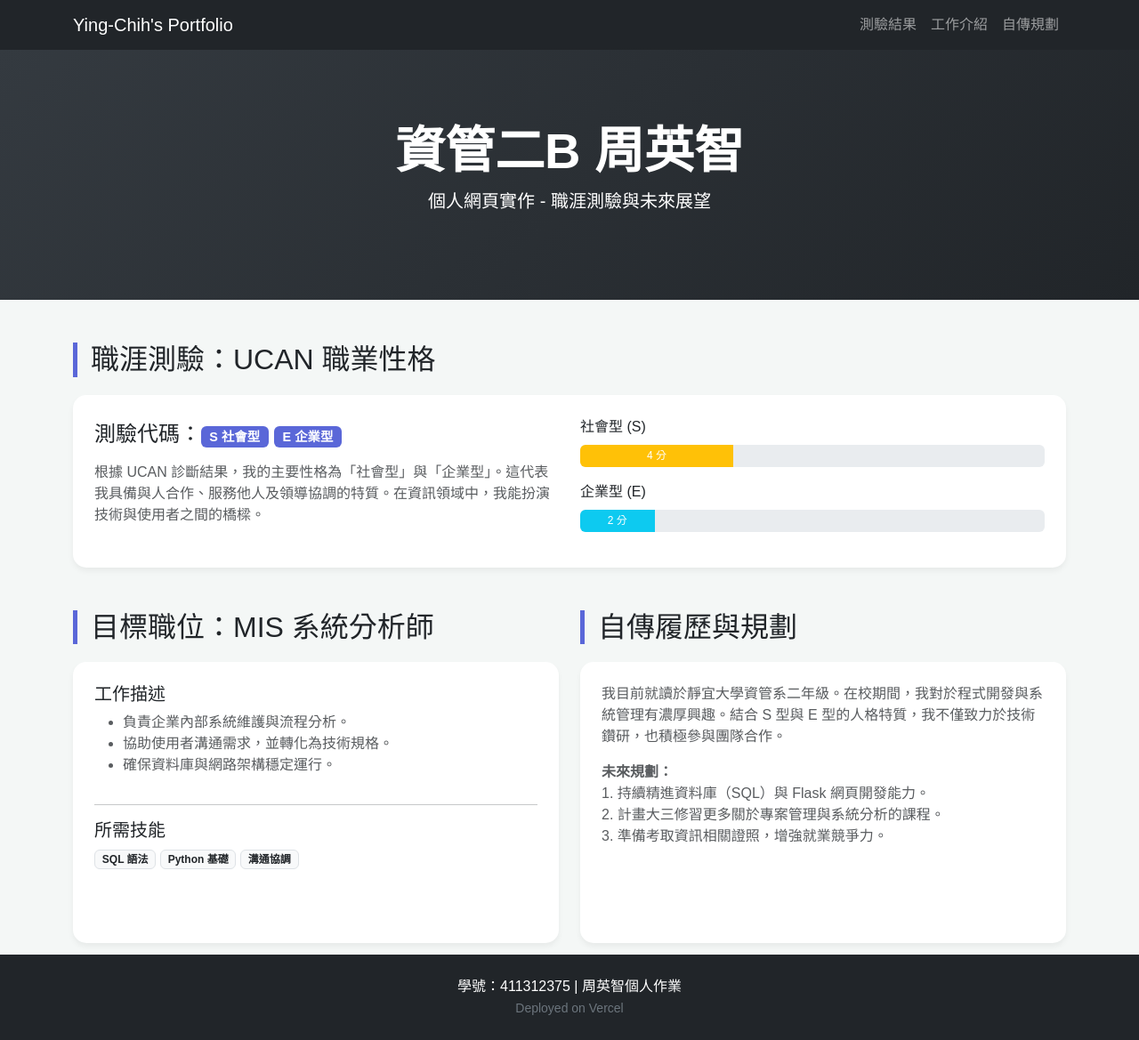
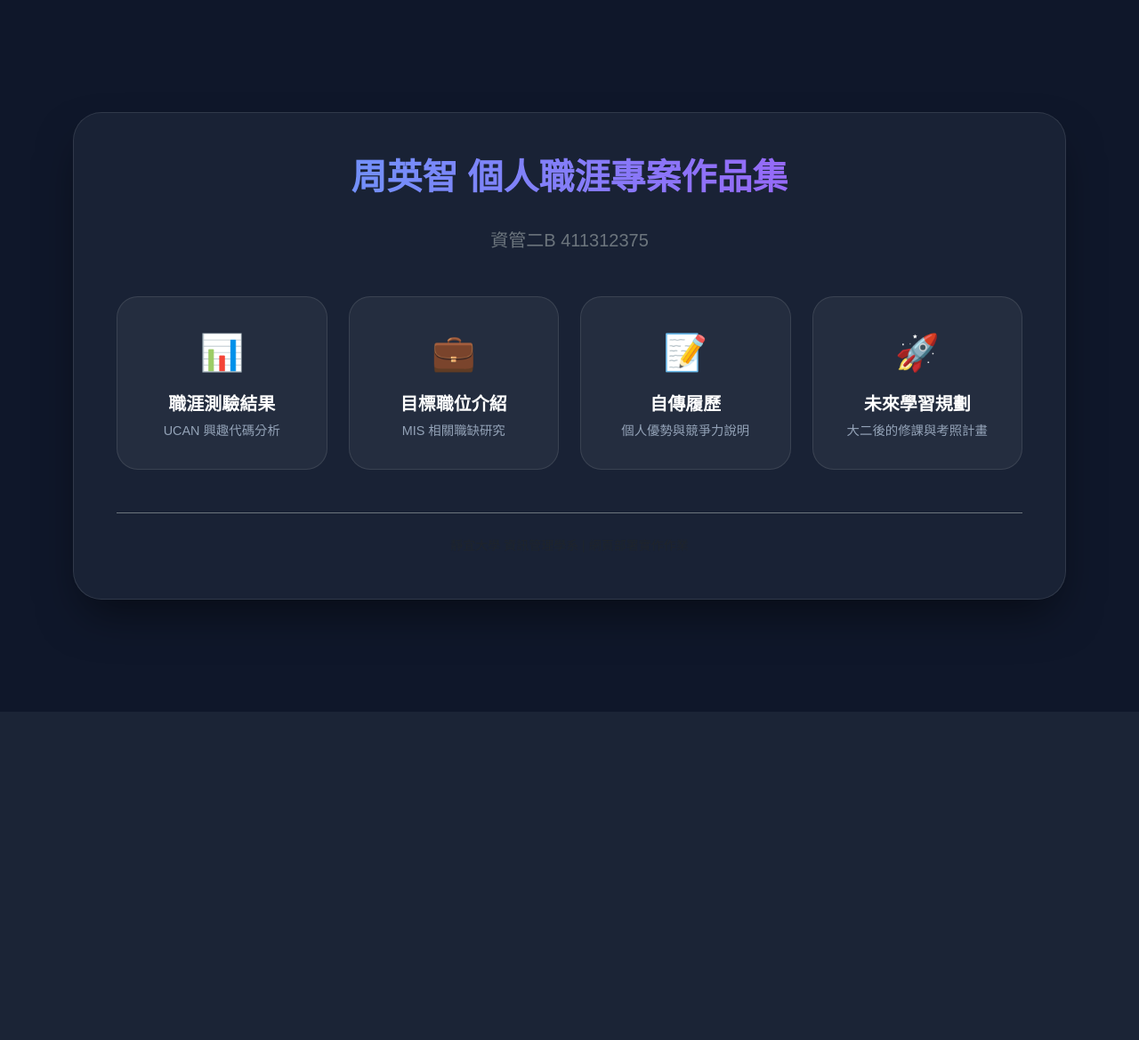
Before and after one commit to jay-ouo/job, a Flask app: page / in a window 1280 px wide. Shown: the whole page at 89% size. After the commit the page ends 800 px from the top, so only its background shows below. Run offline with Flask 3, Linux system fonts and the light colour scheme.

Commit message:
Add files via upload

```diff
--- a/app.py
+++ b/app.py
@@ -1,10 +1,22 @@
 from flask import Flask, render_template
-
 app = Flask(__name__)
 
 @app.route('/')
 def index():
     return render_template('index.html')
 
-if __name__ == '__main__':
-    app.run()
+@app.route('/career')
+def career():
+    return render_template('career.html')
+
+@app.route('/job')
+def job():
+    return render_template('job.html')
+
+@app.route('/resume')
+def resume():
+    return render_template('resume.html')
+
+@app.route('/future')
+def future():
+    return render_template('future.html')
--- a/templates/index.html
+++ b/templates/index.html
@@ -3,107 +3,118 @@
 <head>
     <meta charset="UTF-8">
     <meta name="viewport" content="width=device-width, initial-scale=1.0">
-    <title>個人職涯發展計畫 - 周英智</title>
+    <title>周英智的職涯探索入口</title>
     <link href="https://cdn.jsdelivr.net/npm/bootstrap@5.3.0/dist/css/bootstrap.min.css" rel="stylesheet">
     <style>
-        :root {
-            --primary-color: #5a67d8; /* 稍深一點的科技藍，增加質感 */
-            --bg-color: #f4f7f6;
+        body {
+            background-color: #0f172a; /* 深色背景 */
+            color: #f8fafc;
+            font-family: "Microsoft JhengHei", sans-serif;
+            min-height: 100vh;
+            display: flex;
+            align-items: center;
         }
-        body { background-color: var(--bg-color); font-family: "Microsoft JhengHei", sans-serif; }
-        .hero-section { background: linear-gradient(135deg, #343a40 0%, #212529 100%); color: white; padding: 80px 0; }
-        .card { border: none; border-radius: 15px; transition: all 0.3s ease; box-shadow: 0 4px 6px rgba(0,0,0,0.05); }
-        .card:hover { transform: translateY(-8px); box-shadow: 0 12px 20px rgba(0,0,0,0.1); }
-        .badge-custom { background-color: var(--primary-color); font-size: 0.9rem; }
-        .section-title { border-left: 5px solid var(--primary-color); padding-left: 15px; margin-bottom: 20px; }
+
+        .main-container {
+            background: rgba(30, 41, 59, 0.7);
+            backdrop-filter: blur(10px);
+            border: 1px solid rgba(255, 255, 255, 0.1);
+            border-radius: 2rem;
+            padding: 3rem;
+            box-shadow: 0 25px 50px -12px rgba(0, 0, 0, 0.5);
+        }
+
+        h1 {
+            font-weight: 800;
+            background: linear-gradient(to right, #60a5fa, #a855f7);
+            -webkit-background-clip: text;
+            -webkit-text-fill-color: transparent;
+            margin-bottom: 2rem;
+        }
+
+        /* 導覽卡片樣式 */
+        .nav-card {
+            background: rgba(255, 255, 255, 0.05);
+            border: 1px solid rgba(255, 255, 255, 0.1);
+            border-radius: 1.5rem;
+            padding: 2rem;
+            text-decoration: none;
+            transition: all 0.3s ease;
+            display: block;
+            height: 100%;
+        }
+
+        .nav-card:hover {
+            background: rgba(59, 130, 246, 0.2);
+            border-color: #3b82f6;
+            transform: translateY(-10px);
+        }
+
+        .icon {
+            font-size: 2.5rem;
+            margin-bottom: 1rem;
+            display: block;
+        }
+
+        .nav-card h3 {
+            color: #fff;
+            font-size: 1.25rem;
+            font-weight: 700;
+        }
+
+        .nav-card p {
+            color: #94a3b8;
+            font-size: 0.9rem;
+            margin-bottom: 0;
+        }
     </style>
 </head>
 <body>
 
-    <nav class="navbar navbar-expand-lg navbar-dark bg-dark sticky-top">
 <div class="container">
-            <a class="navbar-brand" href="#">Ying-Chih's Portfolio</a>
-            <div class="navbar-nav ms-auto">
-                <a class="nav-link" href="#career">測驗結果</a>
-                <a class="nav-link" href="#job">工作介紹</a>
-                <a class="nav-link" href="#resume">自傳規劃</a>
+    <div class="main-container text-center">
+        <h1>周英智 個人職涯專案作品集</h1>
+        <p class="lead text-secondary mb-5">資管二B 411312375</p>
+
+        <div class="row g-4">
+            <div class="col-md-3">
+                <a href="/career" class="nav-card">
+                    <span class="icon">📊</span>
+                    <h3>職涯測驗結果</h3>
+                    <p>UCAN 興趣代碼分析</p>
+                </a>
             </div>
+
+            <div class="col-md-3">
+                <a href="/job" class="nav-card">
+                    <span class="icon">💼</span>
+                    <h3>目標職位介紹</h3>
+                    <p>MIS 相關職缺研究</p>
+                </a>
             </div>
-    </nav>
 
-    <header class="hero-section text-center">
-        <div class="container">
-            <h1 class="display-4 fw-bold">資管二B 周英智</h1>
-            <p class="lead">個人網頁實作 - 職涯測驗與未來展望</p>
+            <div class="col-md-3">
+                <a href="/resume" class="nav-card">
+                    <span class="icon">📝</span>
+                    <h3>自傳履歷</h3>
+                    <p>個人優勢與競爭力說明</p>
+                </a>
             </div>
-    </header>
 
-    <main class="container my-5">
-
-        <section id="career" class="mb-5">
-            <h2 class="section-title">職涯測驗：UCAN 職業性格</h2>
-            <div class="card p-4 bg-white">
-                <div class="row align-items-center">
-                    <div class="col-md-6">
-                        <h4>測驗代碼：<span class="badge badge-custom text-white">S 社會型</span> <span class="badge badge-custom text-white">E 企業型</span></h4>
-                        <p class="mt-3 text-muted">根據 UCAN 診斷結果，我的主要性格為「社會型」與「企業型」。這代表我具備與人合作、服務他人及領導協調的特質。在資訊領域中，我能扮演技術與使用者之間的橋樑。</p>
-                    </div>
-                    <div class="col-md-6">
-                        <div class="mb-2">社會型 (S)</div>
-                        <div class="progress mb-3" style="height: 25px;">
-                            <div class="progress-bar bg-warning" style="width: 33%">4 分</div>
-                        </div>
-                        <div class="mb-2">企業型 (E)</div>
-                        <div class="progress mb-3" style="height: 25px;">
-                            <div class="progress-bar bg-info" style="width: 16%">2 分</div>
-                        </div>
-                    </div>
-                </div>
-            </div>
-        </section>
-
-        <div class="row">
-            <div id="job" class="col-lg-6 mb-4">
-                <h2 class="section-title">目標職位：MIS 系統分析師</h2>
-                <div class="card h-100 p-4">
-                    <h5>工作描述</h5>
-                    <ul class="text-muted">
-                        <li>負責企業內部系統維護與流程分析。</li>
-                        <li>協助使用者溝通需求，並轉化為技術規格。</li>
-                        <li>確保資料庫與網路架構穩定運行。</li>
-                    </ul>
-                    <hr>
-                    <h5>所需技能</h5>
-                    <div>
-                        <span class="badge bg-light text-dark border">SQL 語法</span>
-                        <span class="badge bg-light text-dark border">Python 基礎</span>
-                        <span class="badge bg-light text-dark border">溝通協調</span>
-                    </div>
+            <div class="col-md-3">
+                <a href="/future" class="nav-card">
+                    <span class="icon">🚀</span>
+                    <h3>未來學習規劃</h3>
+                    <p>大二後的修課與考照計畫</p>
+                </a>
             </div>
         </div>
 
-            <div id="resume" class="col-lg-6 mb-4">
-                <h2 class="section-title">自傳履歷與規劃</h2>
-                <div class="card h-100 p-4">
-                    <p class="text-muted">
-                        我目前就讀於靜宜大學資管系二年級。在校期間，我對於程式開發與系統管理有濃厚興趣。結合 S 型與 E 型的人格特質，我不僅致力於技術鑽研，也積極參與團隊合作。
-                    </p>
-                    <p class="text-muted">
-                        <strong>未來規劃：</strong><br>
-                        1. 持續精進資料庫（SQL）與 Flask 網頁開發能力。<br>
-                        2. 計畫大三修習更多關於專案管理與系統分析的課程。<br>
-                        3. 準備考取資訊相關證照，增強就業競爭力。
-                    </p>
+        <footer class="mt-5 pt-4 border-top border-secondary">
+            <small class="text-muted">靜宜大學 資訊管理學系 | 網頁部署實作作業</small>
+        </footer>
     </div>
 </div>
-        </div>
-
-    </main>
-
-    <footer class="bg-dark text-white text-center py-4">
-        <p class="mb-0">學號：411312375 | 周英智個人作業</p>
-        <small class="text-secondary">Deployed on Vercel</small>
-    </footer>
 
 <script src="https://cdn.jsdelivr.net/npm/bootstrap@5.3.0/dist/js/bootstrap.bundle.min.js"></script>
 </body>
```
Lines whose indentation alone changed are shown as unchanged.
